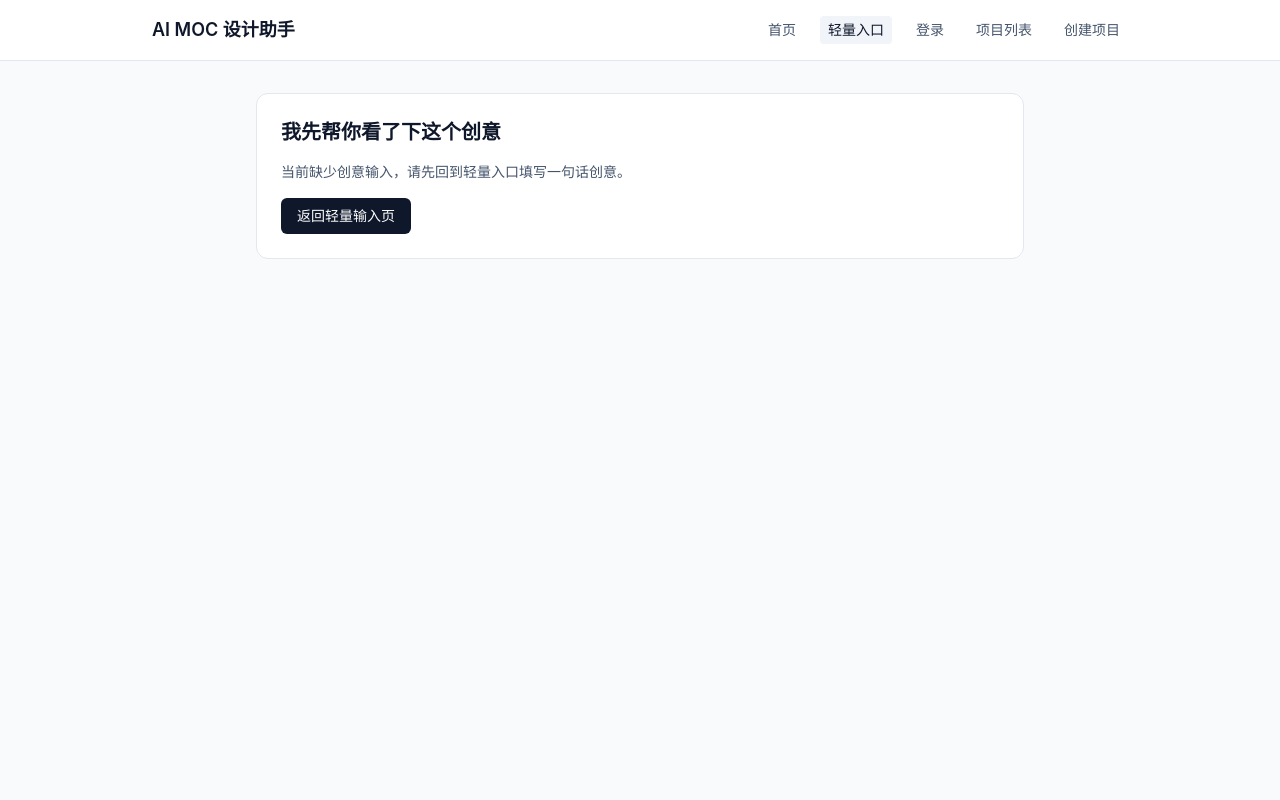
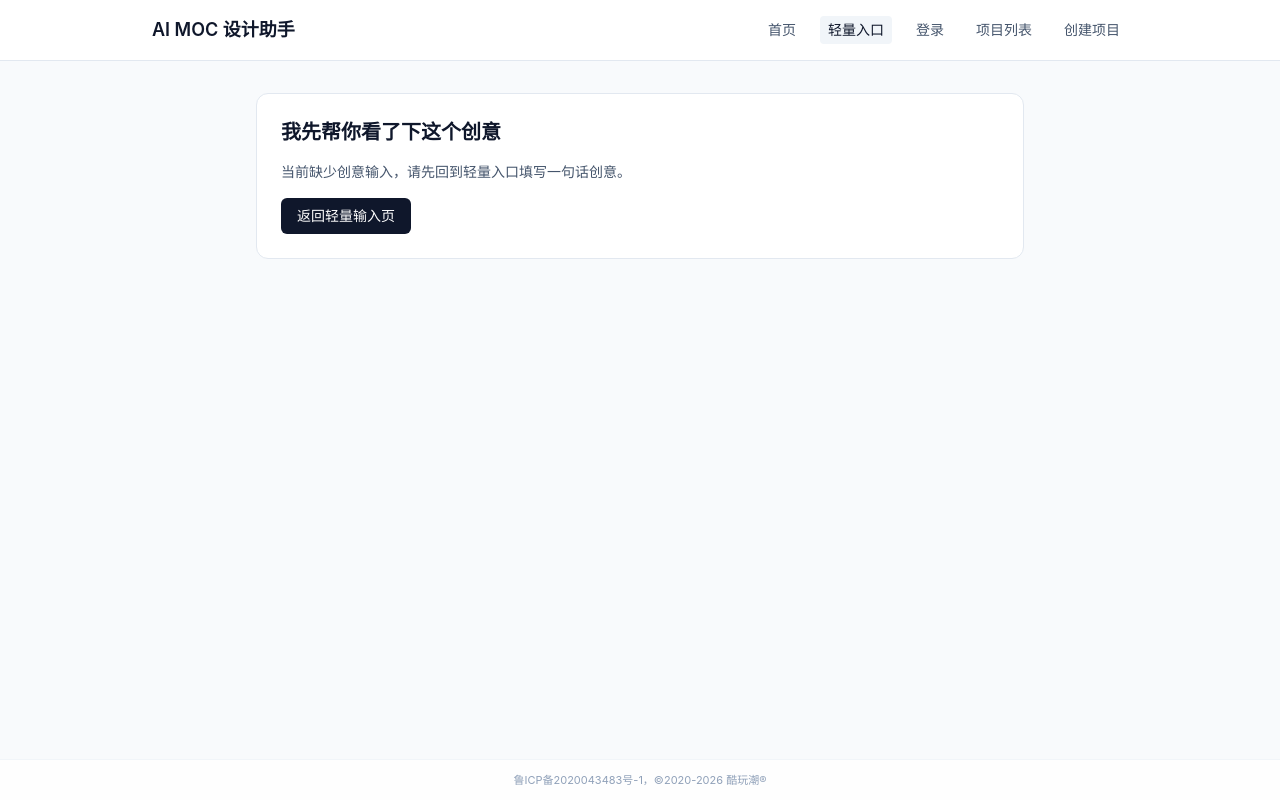
Before and after one commit to yujianankwc/ai-moc-design-assistant, a Next.js app: page /quick/result in a window 1280 px wide. Built offline with nearby package versions, Linux system fonts and the light colour scheme.

Commit message:
底部明

```diff
--- a/app/layout.tsx
+++ b/app/layout.tsx
@@ -31,7 +31,7 @@ export default function RootLayout({
   return (
     <html lang="zh-CN" className="overflow-x-hidden">
       <body className="overflow-x-hidden">
-        <div className="min-h-screen w-full max-w-[100vw] overflow-x-hidden">
+        <div className="flex min-h-screen w-full max-w-[100vw] flex-col overflow-x-hidden">
           <header className="relative z-40 border-b border-slate-200 bg-white">
             <div className="mx-auto flex w-full max-w-5xl flex-col gap-3 px-4 py-3 sm:flex-row sm:items-center sm:justify-between sm:px-6 sm:py-4">
               <SafeNavLink href="/" className="text-base font-semibold text-slate-900 sm:text-lg">
@@ -80,7 +80,12 @@ export default function RootLayout({
             </div>
           </header>
 
-          <main className="mx-auto w-full max-w-5xl px-4 py-6 sm:px-6 sm:py-8">{children}</main>
+          <main className="mx-auto w-full max-w-5xl flex-1 px-4 py-6 sm:px-6 sm:py-8">{children}</main>
+          <footer className="border-t border-slate-100 bg-white/80 py-3">
+            <p className="mx-auto w-full max-w-5xl px-4 text-center text-[11px] text-slate-400 sm:px-6">
+              鲁ICP备2020043483号-1，©2020-2026 酷玩潮®
+            </p>
+          </footer>
         </div>
       </body>
     </html>
```
